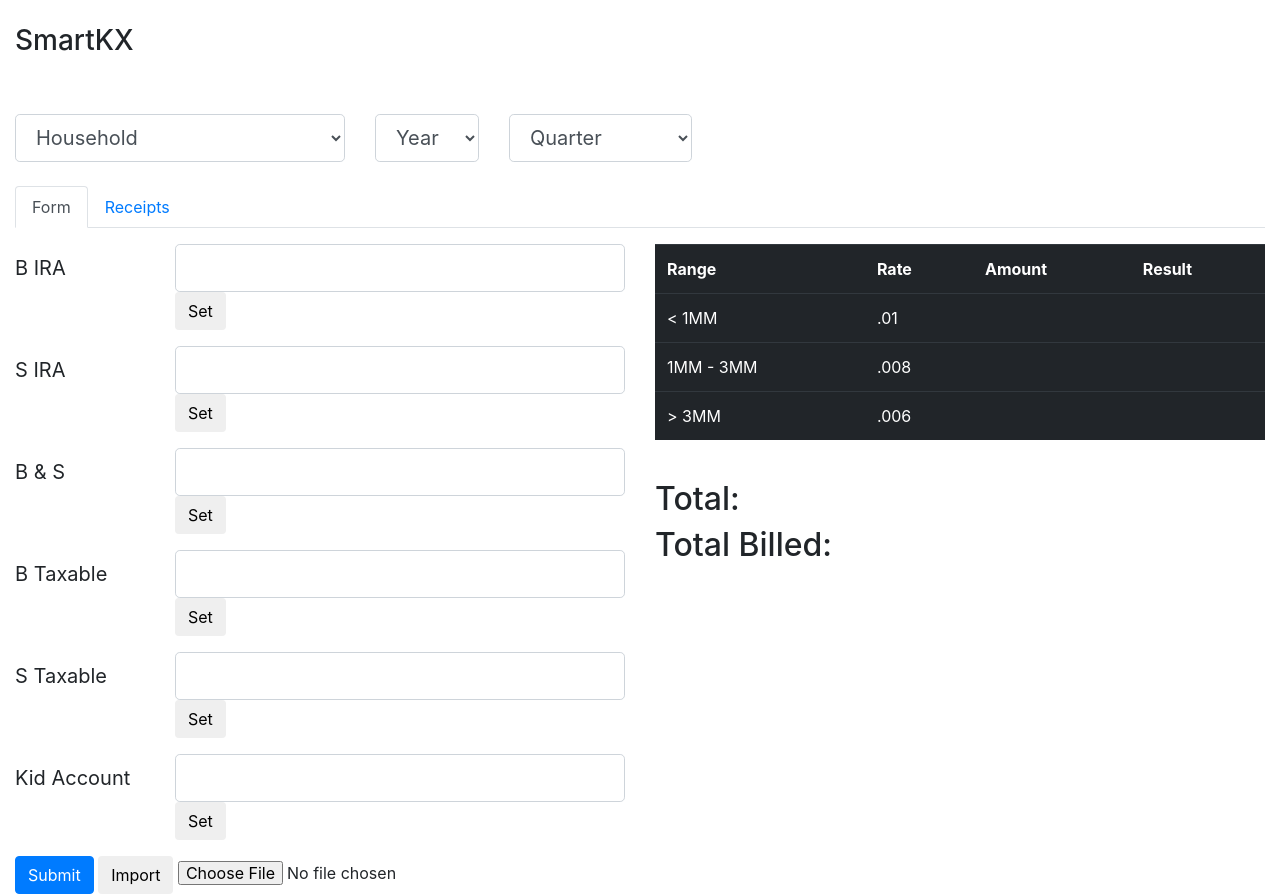
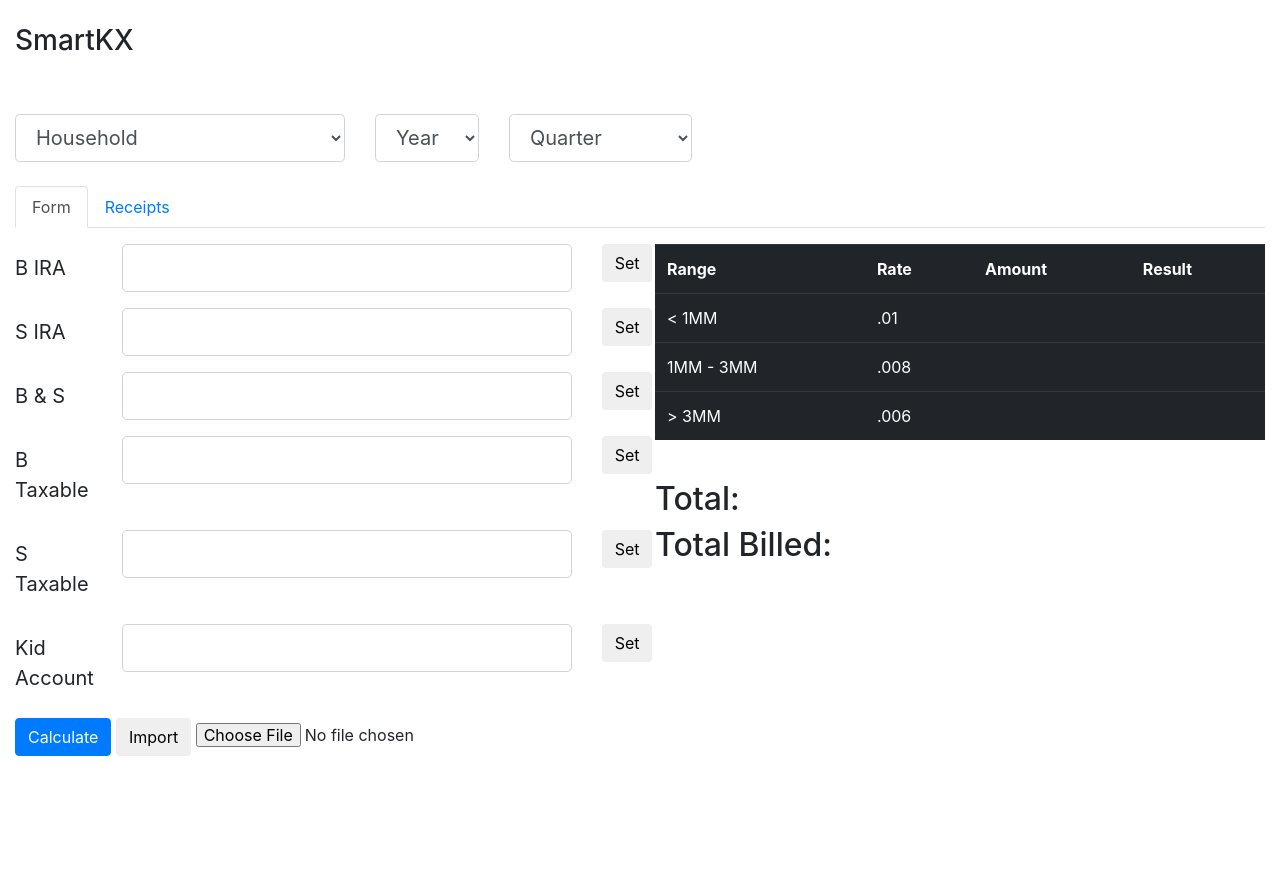
Before and after one commit to SmartKX/proof-of-concept, a website: page demo/index.html in a window 1280 px wide. After the commit the page ends 800 px from the top, so only its background shows below. Drawn offline with nearby package versions, Linux system fonts and the light colour scheme; a script that the page names is missing.

Commit message:
ui fixes

```diff
--- a/demo/index.html
+++ b/demo/index.html
@@ -77,48 +77,60 @@
               <div class="row">
                 <div class="col-6">
                   <div class="form-group row">
-                    <label for="account1" class="col-sm-3 col-form-label col-form-label-lg">B IRA</label>
+                    <label for="account1" class="col-sm-2 col-form-label col-form-label-lg">B IRA</label>
                     <div class="col-sm-9">
                       <input type="text" class="form-control form-control-lg" id="account1" value="">
+                    </div>
+                    <div class="col-sm-1">
                       <button type="button" class="btn" onClick="skx.setAccountValue(2018,1,0,$('#account1').value,(a,b)=>console.log(a,b));">Set</button>
                     </div>
                   </div>
                   <div class="form-group row">
-                    <label for="account2" class="col-sm-3 col-form-label col-form-label-lg">S IRA</label>
+                    <label for="account2" class="col-sm-2 col-form-label col-form-label-lg">S IRA</label>
                     <div class="col-sm-9">
                       <input type="text" class="form-control form-control-lg" id="account2" value="">
+                    </div>
+                    <div class="col-sm-1">
                       <button type="button" class="btn" onClick="skx.setAccountValue(2018,1,0,$('#account2').value,(a,b)=>console.log(a,b));">Set</button>
                     </div>
                   </div>
                   <div class="form-group row">
-                    <label for="account3" class="col-sm-3 col-form-label col-form-label-lg">B & S</label>
+                    <label for="account3" class="col-sm-2 col-form-label col-form-label-lg">B & S</label>
                     <div class="col-sm-9">
                       <input type="text" class="form-control form-control-lg" id="account3" value="">
+                    </div>
+                    <div class="col-sm-1">
                       <button type="button" class="btn" onClick="skx.setAccountValue(2018,1,0,$('#account3').value,(a,b)=>console.log(a,b));">Set</button>
                     </div>
                   </div>
                   <div class="form-group row">
-                    <label for="account4" class="col-sm-3 col-form-label col-form-label-lg">B Taxable</label>
+                    <label for="account4" class="col-sm-2 col-form-label col-form-label-lg">B Taxable</label>
                     <div class="col-sm-9">
                       <input type="text" class="form-control form-control-lg" id="account4" value="">
+                    </div>
+                    <div class="col-sm-1">
                       <button type="button" class="btn" onClick="skx.setAccountValue(2018,1,0,$('#account4').value,(a,b)=>console.log(a,b));">Set</button>
                     </div>
                   </div>
                   <div class="form-group row">
-                    <label for="account5" class="col-sm-3 col-form-label col-form-label-lg">S Taxable</label>
+                    <label for="account5" class="col-sm-2 col-form-label col-form-label-lg">S Taxable</label>
                     <div class="col-sm-9">
                       <input type="text" class="form-control form-control-lg" id="account5" value="">
+                    </div>
+                    <div class="col-sm-1">
                       <button type="button" class="btn" onClick="skx.setAccountValue(2018,1,0,$('#account5').value,(a,b)=>console.log(a,b));">Set</button>
                     </div>
                   </div>
                   <div class="form-group row">
-                    <label for="account5" class="col-sm-3 col-form-label col-form-label-lg">Kid Account</label>
+                    <label for="account5" class="col-sm-2 col-form-label col-form-label-lg">Kid Account</label>
                     <div class="col-sm-9">
                       <input type="text" class="form-control form-control-lg" id="account6" value="">
+                    </div>
+                    <div class="col-sm-1">
                       <button type="button" class="btn" onClick="skx.setAccountValue(2018,1,0,$('#account6').value,(a,b)=>console.log(a,b));">Set</button>
                     </div>
                   </div>
-                  <button type="button" class="btn btn-primary" id="go">Submit</button>
+                  <button type="button" class="btn btn-primary" id="go">Calculate</button>
                   <button type="button" class="btn btn-tertiary" id="import">Import</button>
                   <input type="file" value="" id="file">
                 </div>
```
